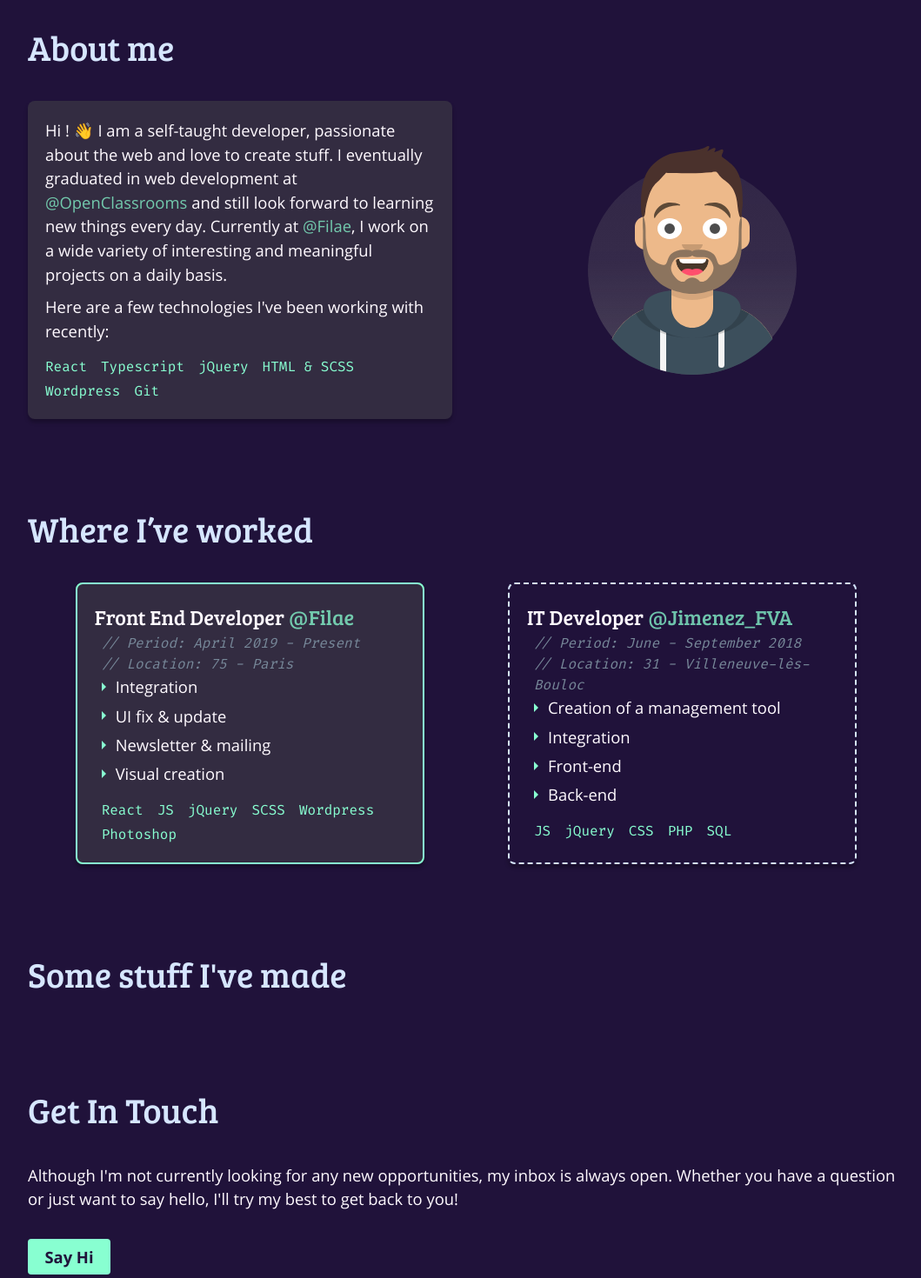
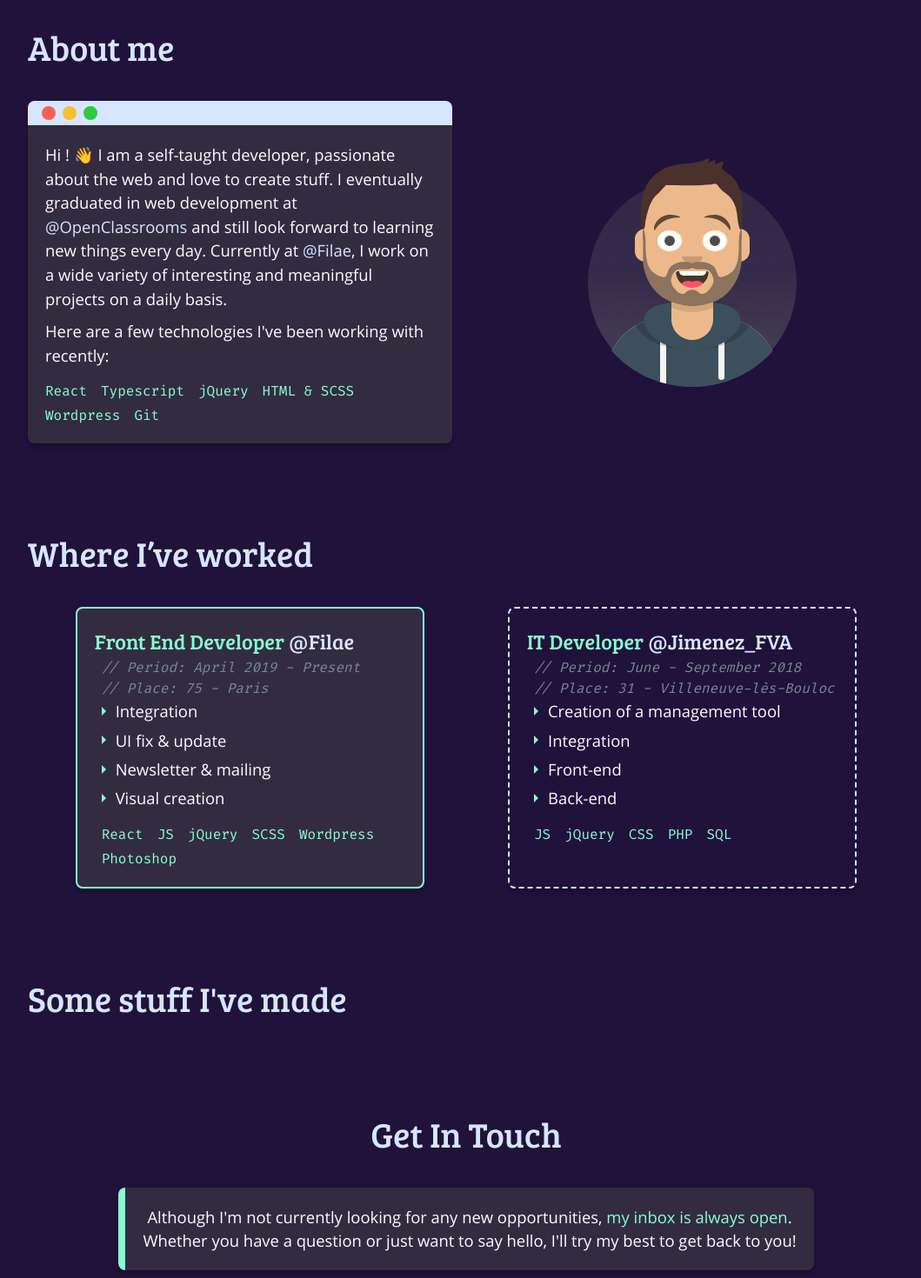
Before and after one commit to fr2Dev/portfolio-v3, a React (Create React App) app: page / in a window 1280 px wide. Shown: the part 840-2310 px from the top of the page at 87% size, without its empty margins (104-1163 px from the left). Built offline with nearby package versions, Linux system fonts and the light colour scheme.

Commit message:
[ADD] Card variant browser

```diff
--- a/src/App.tsx
+++ b/src/App.tsx
@@ -3,7 +3,15 @@ import { ThemeProvider } from 'styled-components';
 import Avatar from './components/avatar';
 import Card from './components/card';
 import { GlobalStyle, theme } from './style';
-import { MainWrapper, Container, Row, Hero, About, Experience } from './components/layouts';
+import {
+  MainWrapper,
+  Container,
+  Row,
+  Hero,
+  About,
+  Experience,
+  Contact,
+} from './components/layouts';
 import {
   Nav,
   Button,
@@ -50,12 +58,16 @@ function App() {
           </Header>
           <main>
             <Hero>
-              <p>👋 Hello, my name is</p>
+              <p>Hello, my name is</p>
               <h1>François Degrincourt</h1>
               <h2>I build stuff on the web</h2>
               <Introduction>
-                I'm a <Highlight>front-end developer</Highlight> based in Paris, France,
-                specializing in building (and occasionally designing) amazing websites.
+                I'm a{' '}
+                <Highlight>
+                  <span>Front-End Developer</span>
+                </Highlight>{' '}
+                based in Paris, France, specializing in building (and occasionally designing)
+                amazing websites.
               </Introduction>
               <Button as="a" href="#">
                 Get in touch
@@ -65,7 +77,7 @@ function App() {
               <h3>About me</h3>
               <About>
                 <div>
-                  <Card>
+                  <Card variant="browser">
                     <p style={{ marginBottom: '10px' }}>
                       Hi ! 👋 I am a self-taught developer, passionate about the web and love to
                       create stuff. I eventually graduated in web development at{' '}
@@ -91,12 +103,12 @@ function App() {
             <section className="flow">
               <h3>Where I’ve worked</h3>
               <Experience>
-                <Card experience>
+                <Card variant="experience">
                   <h4>
-                    Front End Developer <TwitterLink href="#">@Filae</TwitterLink>
+                    <span>Front End Developer</span> <TwitterLink href="#">@Filae</TwitterLink>
                   </h4>
                   <Comment>// Period: April 2019 - Present </Comment>
-                  <Comment>// Location: 75 - Paris</Comment>
+                  <Comment>// Place: 75 - Paris</Comment>
                   <Tasks>
                     <li>Integration</li>
                     <li>UI fix & update</li>
@@ -112,12 +124,12 @@ function App() {
                     <li>Photoshop</li>
                   </TechList>
                 </Card>
-                <Card experience>
+                <Card variant="experience">
                   <h4>
-                    IT Developer <TwitterLink href="#">@Jimenez_FVA</TwitterLink>
+                    <span>IT Developer</span> <TwitterLink href="#">@Jimenez_FVA</TwitterLink>
                   </h4>
                   <Comment>// Period: June - September 2018</Comment>
-                  <Comment>// Location: 31 - Villeneuve-lès-Bouloc</Comment>
+                  <Comment>// Place: 31 - Villeneuve-lès-Bouloc</Comment>
                   <Tasks>
                     <li>Creation of a management tool</li>
                     <li>Integration</li>
@@ -137,15 +149,15 @@ function App() {
             <section className="flow">
               <h3>Some stuff I've made</h3>
             </section>
-            <section className="flow">
+            <Contact className="flow">
               <h3>Get In Touch</h3>
-              <div>
-                Although I'm not currently looking for any new opportunities, my inbox is always
-                open. Whether you have a question or just want to say hello, I'll try my best to get
-                back to you!
-              </div>
+              <Card variant="message">
+                Although I'm not currently looking for any new opportunities,{' '}
+                <span className="highlight">my inbox is always open</span>. Whether you have a
+                question or just want to say hello, I'll try my best to get back to you!
+              </Card>
               <Button>Say Hi</Button>
-            </section>
+            </Contact>
           </main>
         </Container>
       </ThemeProvider>
--- a/src/components/card.tsx
+++ b/src/components/card.tsx
@@ -3,15 +3,25 @@ import styled, { css } from 'styled-components';
 
 interface CardProps {
   children: React.ReactNode;
-  experience?: boolean;
+  variant?: string;
 }
 
-const Card = ({ children, experience }: CardProps) => {
-  return <StyledCard experience={experience}>{children}</StyledCard>;
+const Card = ({ children, variant }: CardProps) => {
+  if (variant === 'browser') {
+    return (
+      <div>
+        <BrowserNav>
+          <span className="circles"></span>
+        </BrowserNav>
+        <StyledCard variant={variant}>{children}</StyledCard>
+      </div>
+    );
+  }
+  return <StyledCard variant={variant}>{children}</StyledCard>;
 };
 
 interface StyledCardrops {
-  experience?: boolean;
+  variant?: string;
 }
 
 const StyledCard = styled.div`
@@ -23,12 +33,71 @@ const StyledCard = styled.div`
   padding: var(--padding);
 
   ${(props: StyledCardrops) =>
-    props.experience &&
+    props.variant === 'experience' &&
     css`
       & > * + * {
         margin-left: 0.5rem;
       }
+
+      h4 span {
+        color: var(--clr-secondary);
+      }
+    `};
+
+  ${(props: StyledCardrops) =>
+    props.variant === 'message' &&
+    css`
+      border-left: 0.5rem solid var(--clr-secondary);
+      max-width: 800px;
+      margin: auto;
+      width: 100%;
+    `};
+
+  ${(props: StyledCardrops) =>
+    props.variant === 'browser' &&
+    css`
+      border-radius: 0 0 var(--radius) var(--radius);
     `};
 `;
 
+const BrowserNav = styled.div`
+  align-items: center;
+  background: var(--clr-tertiary);
+  border-radius: var(--radius) var(--radius) 0 0;
+  display: flex;
+  height: 1.75rem;
+  padding: 0 1rem;
+  width: 100%;
+
+  .circles {
+    position: relative;
+  }
+
+  .circles,
+  &::before,
+  &::after {
+    width: 1rem;
+    height: 1rem;
+    border-radius: 50%;
+    background-color: #fa6058;
+    display: block;
+  }
+
+  &::before,
+  &::after {
+    content: '';
+    position: absolute;
+  }
+
+  &::before {
+    transform: translateX(1.5rem);
+    background-color: #fcbd2e;
+  }
+
+  &::after {
+    transform: translateX(3rem);
+    background-color: #2fca40;
+  }
+`;
+
 export default Card;
--- /dev/null
+++ b/src/components/layouts/contact.ts
@@ -0,0 +1,5 @@
+import styled from 'styled-components';
+
+export const Contact = styled.section`
+  text-align: center;
+`;
--- a/src/components/layouts/index.ts
+++ b/src/components/layouts/index.ts
@@ -4,3 +4,4 @@ export { Row } from './row';
 export { Hero } from './hero';
 export { About } from './about';
 export { Experience } from './experience';
+export { Contact } from './contact';
--- a/src/components/styled/styledTwitterLink.ts
+++ b/src/components/styled/styledTwitterLink.ts
@@ -4,6 +4,7 @@ import { rgba } from 'polished';
 export const TwitterLink = styled.a`
   color: var(--clr-tertiary);
   color: ${({ theme }) => rgba(theme.colors.secondary, 0.75)};
+  color: ${({ theme }) => theme.colors.tertiary};
 
   &:hover,
   &:focus {
--- a/src/style/globalStyle.ts
+++ b/src/style/globalStyle.ts
@@ -44,7 +44,7 @@ const GlobalStyle = createGlobalStyle`
     font-size: clamp(1.15rem, calc(2vw + 1rem), 1.5rem);
   }
 
-  section:not(:last-child) {
+  section {
     padding-bottom: var(--p-section, 1.5rem);
 
     @media only screen and (min-width: 576px) {
@@ -69,6 +69,10 @@ const GlobalStyle = createGlobalStyle`
     color: #222;
   }
 
+  .highlight {
+    color: var(--clr-secondary);
+  }
+
 
   .flow {
     & > * + * {
```
